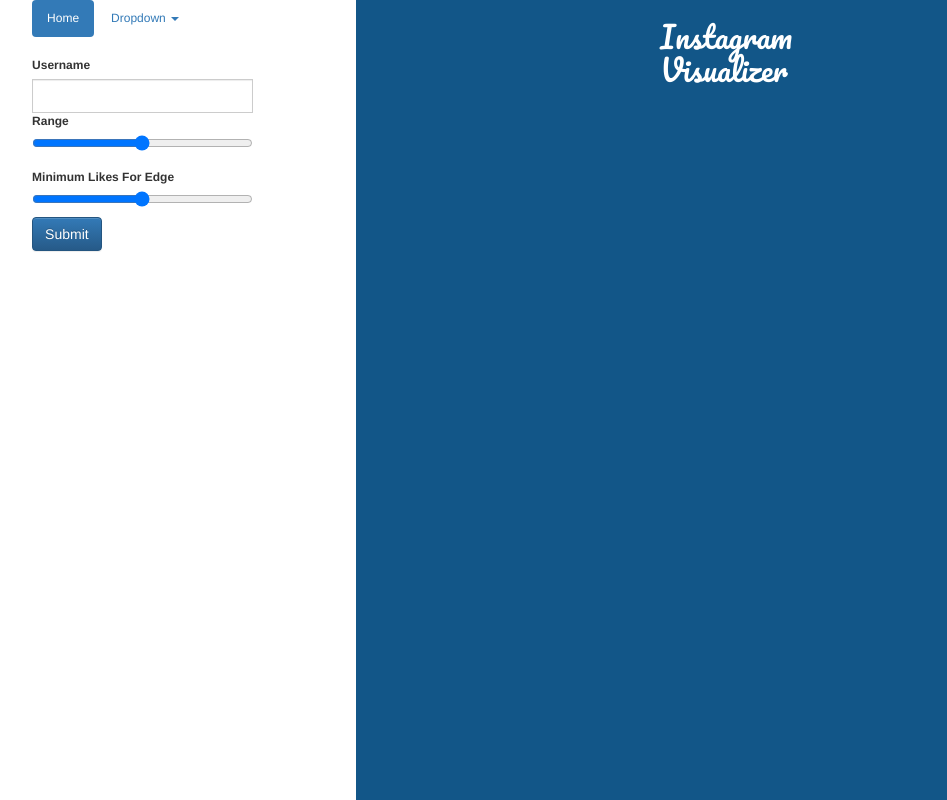
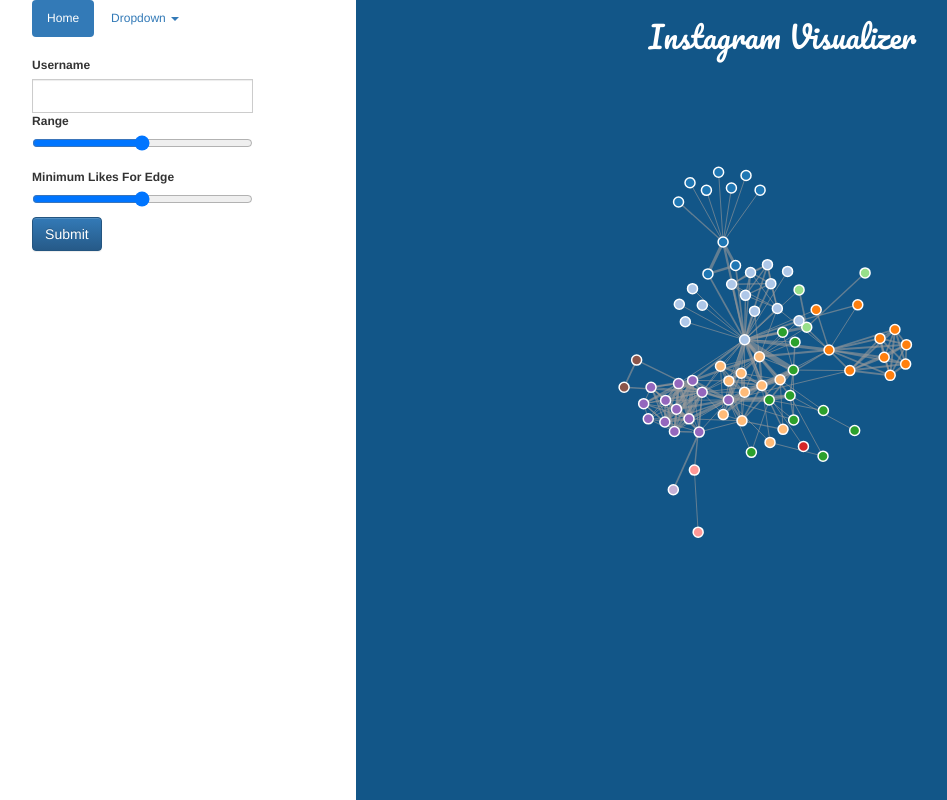
Before and after one commit to kevineger/instagram-visualizer, an Electron app: page app/index.html in a window 1280 px wide. Shown: the whole page, without its empty margins (71-1018 px from the left). Drawn offline with nearby package versions, Linux system fonts and the light colour scheme.

Commit message:
fixed positioning on graph and title

```diff
--- a/app/css/app.css
+++ b/app/css/app.css
@@ -28,6 +28,9 @@
     color: white;
     background-color: #125688;
 }
+#graph{
+    height: 50vh;
+}
 
 /* graph style */
 .node {
--- a/app/index.html
+++ b/app/index.html
@@ -54,12 +54,15 @@
                 </div>
             </div>
         </div>
-        <div class="col-md-8 right-panel graph" id="graph">
-            <h2 class="col-md-4 col-md-offset-4 pacifico">Instagram Visualizer</h2>
-
-                <script>
+        <div class="col-md-8 right-panel">
+            <h2 class="col-md-10 col-md-offset-1 pacifico text-center">Instagram Visualizer</h2>
+            <div class="col-md-10 col-md-offset-1">
+                <div class="graph"  id="graph">
+                </div>
+            </div>
+            <script>
                 require('./scripts/instagram-d3');
-                </script>
+            </script>
         </div>
       </div>
     </div>
--- a/app/package.json
+++ b/app/package.json
@@ -22,5 +22,8 @@
   "homepage": "https://github.com/kevineger/instagram-visualizer",
   "devDependencies": {
     "electron-prebuilt": "^0.34.0"
+  },
+  "dependencies": {
+    "d3": "^3.5.8"
   }
 }
--- a/app/scripts/instagram-d3.js
+++ b/app/scripts/instagram-d3.js
@@ -1,7 +1,9 @@
 var d3 = require('d3');
 
-var width = 960,
-    height = 500;
+
+var selection = d3.select("#graph");
+width = selection[0][0].clientWidth;
+height = 500;
 
 var color = d3.scale.category20();
 
```
